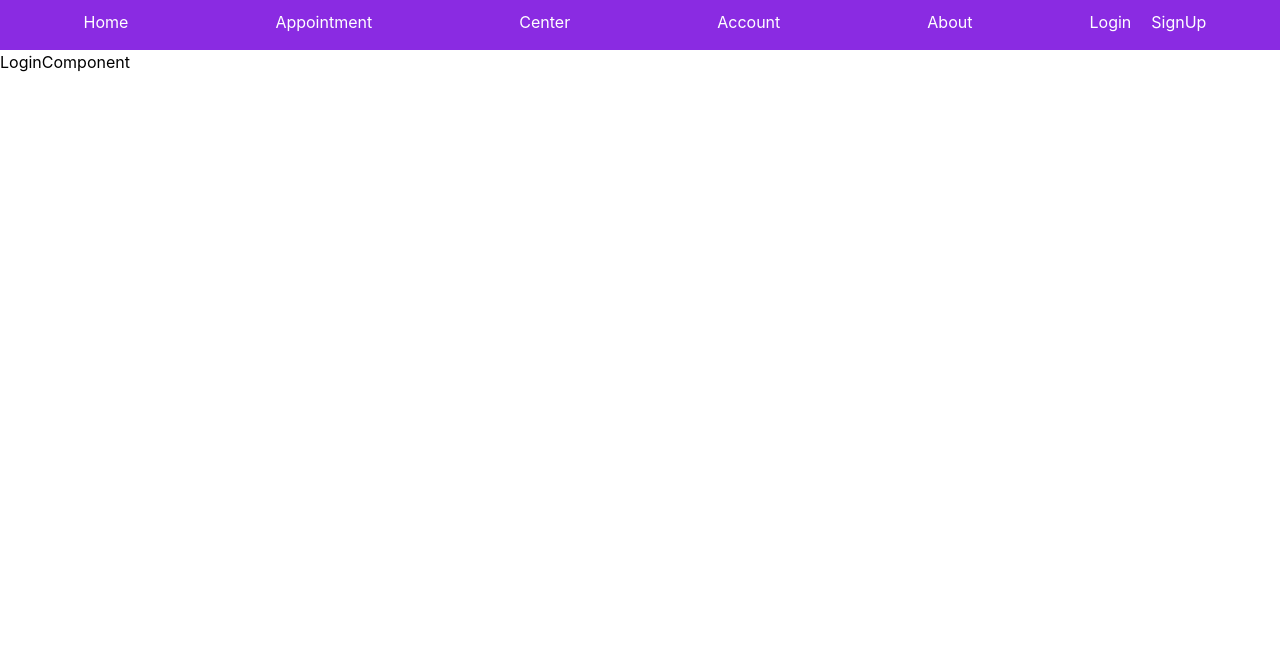
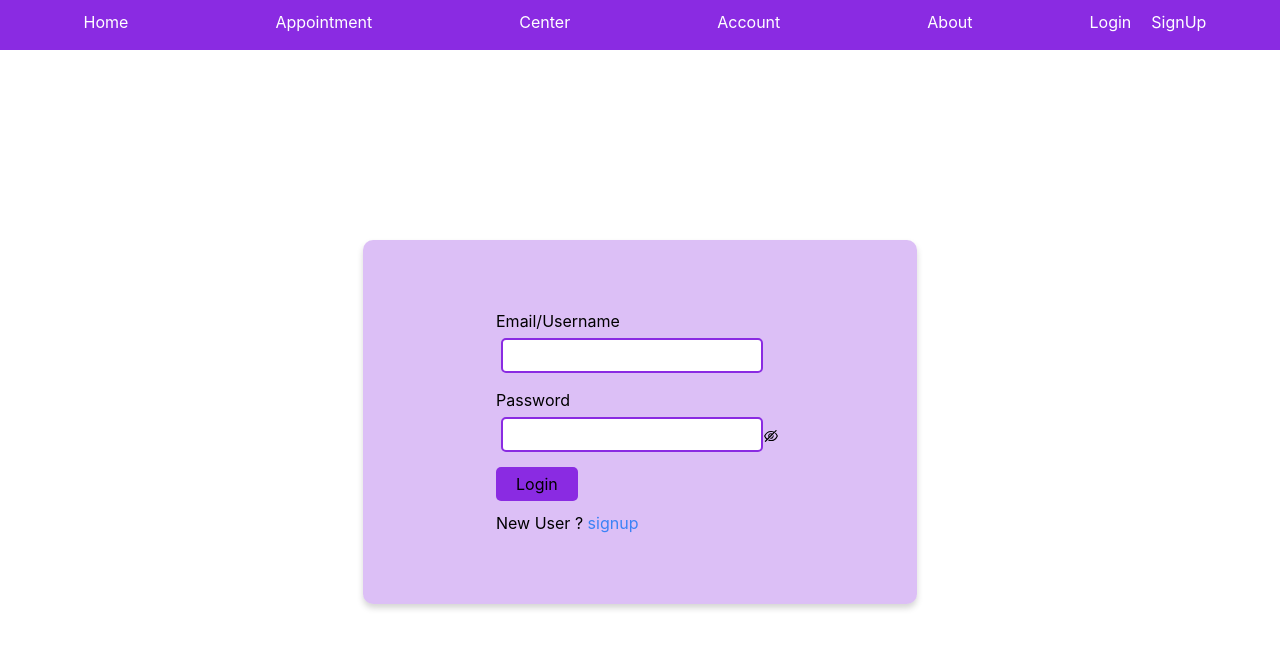
Before and after one commit to nagaraj6618/covid-vaccine-fe, a React (Create React App) app: page /auth/login in a window 1280 px wide. Shown: the top 648 px of the page. Built offline with nearby package versions, Linux system fonts and the light colour scheme.

Commit message:
Feat :Added Login page with Sucess and error message displaying

```diff
--- a/package.json
+++ b/package.json
@@ -6,6 +6,7 @@
     "@testing-library/jest-dom": "^5.17.0",
     "@testing-library/react": "^13.4.0",
     "@testing-library/user-event": "^13.5.0",
+    "axios": "^1.6.8",
     "react": "^18.3.1",
     "react-dom": "^18.3.1",
     "react-icons": "^5.2.1",
--- a/src/App.css
+++ b/src/App.css
@@ -8,3 +8,16 @@
   color: white;
   cursor: pointer;
 }
+input{
+  /* border-color: blueviolet; */
+  border: 2px solid blueviolet;
+  padding: 5px;
+  border-radius: 5px;
+  height: 35px;
+}
+.btn{
+  background-color: blueviolet;
+  border-radius: 5px;
+  padding: 5px 20px;
+  border: none;
+}
--- a/src/Components/LoginAndRegister/LoginComponent.jsx
+++ b/src/Components/LoginAndRegister/LoginComponent.jsx
@@ -1,8 +1,94 @@
-import React from 'react'
+import React, { useState } from 'react'
+import { AiOutlineEyeInvisible, AiOutlineEye } from "react-icons/ai";
+import { Link } from 'react-router-dom';
+import './Loginregister.css';
+import { BE_URL } from '../../info';
+import axios from 'axios'
+import ErrorMessage from '../ErrorMessage/ErrorMessage';
+import SuccessMessageComponent from '../SuccessMessage/SuccessMessageComponent';
 
 const LoginComponent = () => {
+  const [responseData,setResponse] = useState({});
+  const [isShowPassword, setIsShowPassword] = useState(false);
+  const [userData, setUserData] = useState({
+    emailorusername: '',
+    password: ''
+  });
+
+  const inputHandler = (e) => {
+    setResponse(null);
+    setUserData((prev) => ({ ...prev, [e.target.id]: e.target.value }));
+  }
+
+  const passwordToggle = () => {
+    setIsShowPassword(!isShowPassword)
+  }
+
+  const formSubmitHandler = async(e) => {
+    e.preventDefault();
+    console.log(userData);
+    try{
+      const response = await axios.post(`${BE_URL}/auth/signin`,userData);
+      console.log(response.data);
+      // setResponse('')
+      setResponse(response.data);
+      sessionStorage.setItem('token',response.data.token);
+      sessionStorage.setItem('timeIn',Date.now());
+
+      localStorage.setItem('name',response.data.data.name);
+      localStorage.setItem('userName',response.data.data.userName);
+      // console.log(responseData)
+    }
+    catch(error){
+      console.log(error.response.data);
+
+      if(error.response){
+        setResponse(error.response.data);
+        console.log(error.response.data);
+
+      }
+    }
+
+  }
   return (
-    <div>LoginComponent</div>
+    <div className='loginregister-container'>
+      {responseData
+      &&
+      responseData.success
+      &&
+      <SuccessMessageComponent success={responseData.success} message={responseData.message}/>
+      }
+
+      {responseData &&responseData.success===false && <ErrorMessage error={responseData.message}/>}
+      <form onSubmit={formSubmitHandler} className='loginregisterform-container'>
+        <div>
+          <label htmlFor='emailorusername'>Email/Username</label>
+          <div>
+            <input id="emailorusername" type='text' required onChange={inputHandler} />
+          </div>
+        </div>
+        <div>
+          <label htmlFor='password'>Password</label>
+          <div>
+            <input id="password" type={isShowPassword ? 'text' : 'password'} required onChange={inputHandler} />
+            {
+            isShowPassword ?
+              <AiOutlineEye className='text-black eye-option' onClick={passwordToggle} />
+              :
+              <AiOutlineEyeInvisible className='text-black eye-option' onClick={passwordToggle} />
+            }
+
+          </div>
+
+        </div>
+        <div>
+          <button type='submit' className='btn btn-login'>Login</button>
+        </div>
+        <div className='text-black'>
+          New User ? <Link to='/auth/signup' className='text-blue-500 transition hover:text-blue-700'>signup</Link>
+        </div>
+      </form>
+    </div>
   )
 }
 
--- /dev/null
+++ b/src/Components/LoginAndRegister/Loginregister.css
@@ -0,0 +1,23 @@
+.loginregister-container{
+   /* background-color: red; */
+   height: 93vh;
+   display: flex;
+   justify-content: center;
+   align-items: center;
+}
+.loginregisterform-container{
+   background-color: rgb(138, 43, 226,0.3);
+   flex-grow: 200px;
+  padding:5% 10%;
+  /* width: 600px; */
+  backdrop-filter: blur(10px);
+  -webkit-backdrop-filter: blur(10px);
+  border-radius: 10px;
+  box-shadow: 0 4px 6px rgba(0, 0, 0, 0.17);
+}
+.loginregisterform-container div{
+   padding: 5px;
+}
+.eye-option{
+   display: inline;
+}
--- a/src/info.js
+++ b/src/info.js
@@ -20,3 +20,5 @@ export const navRoute = [
       route:'/about'
    },
 ];
+
+export const BE_URL = 'http://localhost:8000/api/v1'
```
Also changed, not shown: 1 other file (tests, documents, lock files or other folders).
